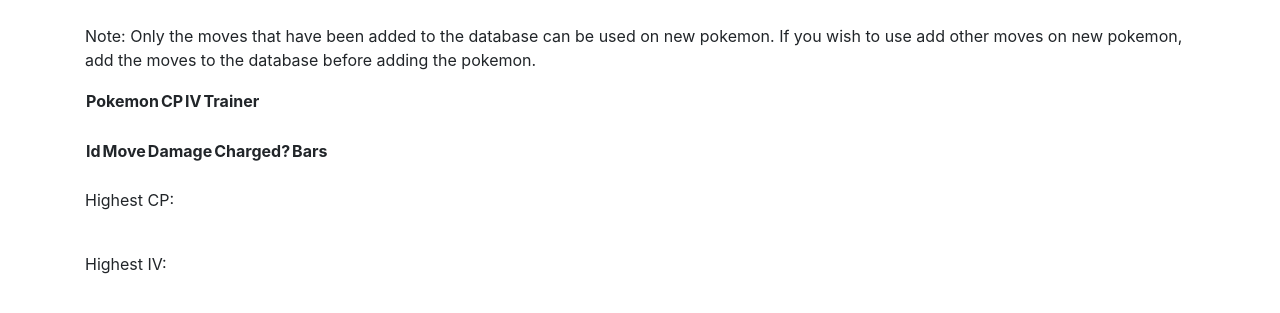
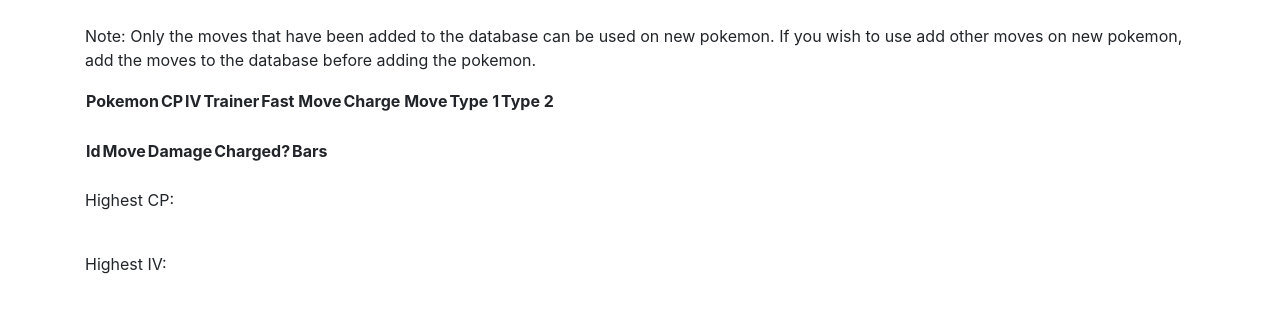
Before and after one commit to rpulkka/PokemonDatabase, a Flask app: page / in a window 1280 px wide. Shown: the part 56-369 px from the top of the page. Run offline with Flask 2, Linux system fonts and the light colour scheme; data that the repository does not hold is empty; some libraries are stand-ins or nearby versions.

Commit message:
Added Type enum class.

```diff
--- a/application/__init__.py
+++ b/application/__init__.py
@@ -64,6 +64,8 @@
 
 from application.auth.models import User
 
+from application.type.models import Type
+
 @login_manager.user_loader
 def load_user(user_id):
     return User.query.get(user_id)
--- a/application/models.py
+++ b/application/models.py
@@ -1,6 +1,10 @@
 from application import db
 from application.abstractModels import Base
+from application.type.models import Type
+from application.move.models import Move
 from sqlalchemy.sql import text
+import enum
+from sqlalchemy import Integer, Enum
 
 class Pokemon(Base):
 
@@ -15,15 +19,20 @@
     chargemove_id = db.Column(db.Integer, db.ForeignKey('move.id'),
                            nullable=False)
 
+    first_type_id = db.Column(db.Integer, nullable=False)
+    second_type_id = db.Column(db.Integer, nullable=False)
+
     fastmove = db.relationship("Move", foreign_keys=[fastmove_id])
     chargemove = db.relationship("Move", foreign_keys=[chargemove_id])
 
-    def __init__(self, name, cp, iv, fastmove_id, chargemove_id):
+    def __init__(self, name, cp, iv, fastmove_id, chargemove_id, first_type_id, second_type_id):
         self.name = name
         self.cp = cp
         self.iv = iv
         self.fastmove_id = fastmove_id
         self.chargemove_id = chargemove_id
+        self.first_type_id = first_type_id
+        self.second_type_id = second_type_id
 
     @staticmethod
     def find_highest_cp():
@@ -44,3 +53,19 @@
         for row in res:
             response.append({"name":row[3], "cp":row[4], "iv":row[5], "trainer":row[6]})
         return response
+
+    def fast_move_name(self):
+        movename = Move.getNameById(self.fastmove_id)
+        return movename
+
+    def charge_move_name(self):
+        movename = Move.getNameById(self.chargemove_id)
+        return movename
+
+    def first_type_name(self):
+        typename = Type(self.first_type_id).name
+        return typename
+
+    def second_type_name(self):
+        typename = Type(self.second_type_id).name
+        return typename
--- a/application/templates/index.html
+++ b/application/templates/index.html
@@ -10,6 +10,10 @@
       <th>CP</th>
       <th>IV</th>
       <th>Trainer</th>
+      <th>Fast Move</th>
+      <th>Charge Move</th>
+      <th>Type 1</th>
+      <th>Type 2</th>
     </tr>
     {% for pokemon in pokemonlist %}
     <tr>
@@ -17,6 +21,10 @@
       <td>{{ pokemon.cp }}</td>
       <td>{{ pokemon.iv }}</td>
       <td>{{ account.get(pokemon.account_id).username }}</td>
+      <td>{{ pokemon.fast_move_name() }}</td>
+      <td>{{ pokemon.charge_move_name() }}</td>
+      <td>{{ pokemon.first_type_name() }}</td>
+      <td>{{ pokemon.second_type_name() }}</td>
       <td>
         <form method="GET" action="{{ url_for('pokemon_update_form', pokemon_id=pokemon.id) }}">
           <input type="submit" value="Update"/>
--- a/application/views.py
+++ b/application/views.py
@@ -5,7 +5,10 @@
 from application.models import Pokemon
 from application.auth.models import User
 from application.move.models import Move
+from application.type.models import Type
 from application.forms import PokemonForm, AccountForm, PokemonUpdateForm
+import enum
+from sqlalchemy import Integer, Enum
 
 
 @app.route("/", methods=["GET"])
@@ -25,6 +28,9 @@
     form.fastmove.choices = [(f.id, f.name) for f in fastlist]
     form.chargemove.choices = [(c.id, c.name) for c in chargelist]
 
+    form.firsttype.choices = [(t.value, t.name) for t in Type]
+    form.secondtype.choices = [(t.value, t.name) for t in Type]
+
     return render_template("new_pokemon.html", form = form)
 
 @app.route("/new_pokemon", methods=["POST"])
@@ -38,6 +44,9 @@
     form.fastmove.choices = [(f.id, f.name) for f in fastlist]
     form.chargemove.choices = [(c.id, c.name) for c in chargelist]
 
+    form.firsttype.choices = [(t.value, t.name) for t in Type]
+    form.secondtype.choices = [(t.value, t.name) for t in Type]
+
     if not form.validate():
         return render_template("new_pokemon.html", form = form)
 
@@ -47,7 +56,10 @@
     fastmove_id = fastmove[0]
     chargemove_id = chargemove[0]
 
-    p = Pokemon(request.form.get("name"), int(request.form.get("cp")), int(request.form.get("iv")), fastmove_id, chargemove_id)
+    firsttypenum = request.form.get("firsttype")
+    secondtypenum = request.form.get("secondtype")
+
+    p = Pokemon(request.form.get("name"), int(request.form.get("cp")), int(request.form.get("iv")), fastmove_id, chargemove_id, firsttypenum, secondtypenum)
     p.account_id = current_user.id
     db.session().add(p)
     db.session().commit()
@@ -66,6 +78,9 @@
     form.fastmove.choices = [(f.id, f.name) for f in fastlist]
     form.chargemove.choices = [(c.id, c.name) for c in chargelist]
 
+    form.firsttype.choices = [(t.value, t.name) for t in Type]
+    form.secondtype.choices = [(t.value, t.name) for t in Type]
+
     return render_template("update_pokemon.html", form = form, pokemon = pokemon)
 
 @app.route("/update_pokemon/<pokemon_id>", methods=["POST"])
@@ -79,6 +94,9 @@
     form.fastmove.choices = [(f.id, f.name) for f in fastlist]
     form.chargemove.choices = [(c.id, c.name) for c in chargelist]
 
+    form.firsttype.choices = [(t.value, t.name) for t in Type]
+    form.secondtype.choices = [(t.value, t.name) for t in Type]
+
     if not form.validate():
         return render_template("update_pokemon.html", form = form)
 
@@ -88,12 +106,17 @@
     fastmove_id = fastmove[0]
     chargemove_id = chargemove[0]
 
+    firsttypenum = request.form.get("firsttype")
+    secondtypenum = request.form.get("secondtype")
+
     p = Pokemon.query.get(pokemon_id)
     p.name = request.form.get("name")
     p.cp = request.form.get("cp")
     p.iv = request.form.get("iv")
     p.fastmove_id = fastmove_id
     p.chargemove_id = chargemove_id
+    p.first_type_id = firsttypenum
+    p.second_type_id = secondtypenum
 
     db.session().commit()
     return redirect(url_for("index"))
```
Also changed, not shown: application/forms.py (+4 -14 lines), application/move/models.py (+13 -15 lines), application/templates/new_pokemon.html (+16 -0 lines), application/templates/update_pokemon.html (+16 -0 lines), application/type/models.py (added, +23 -0 lines).
